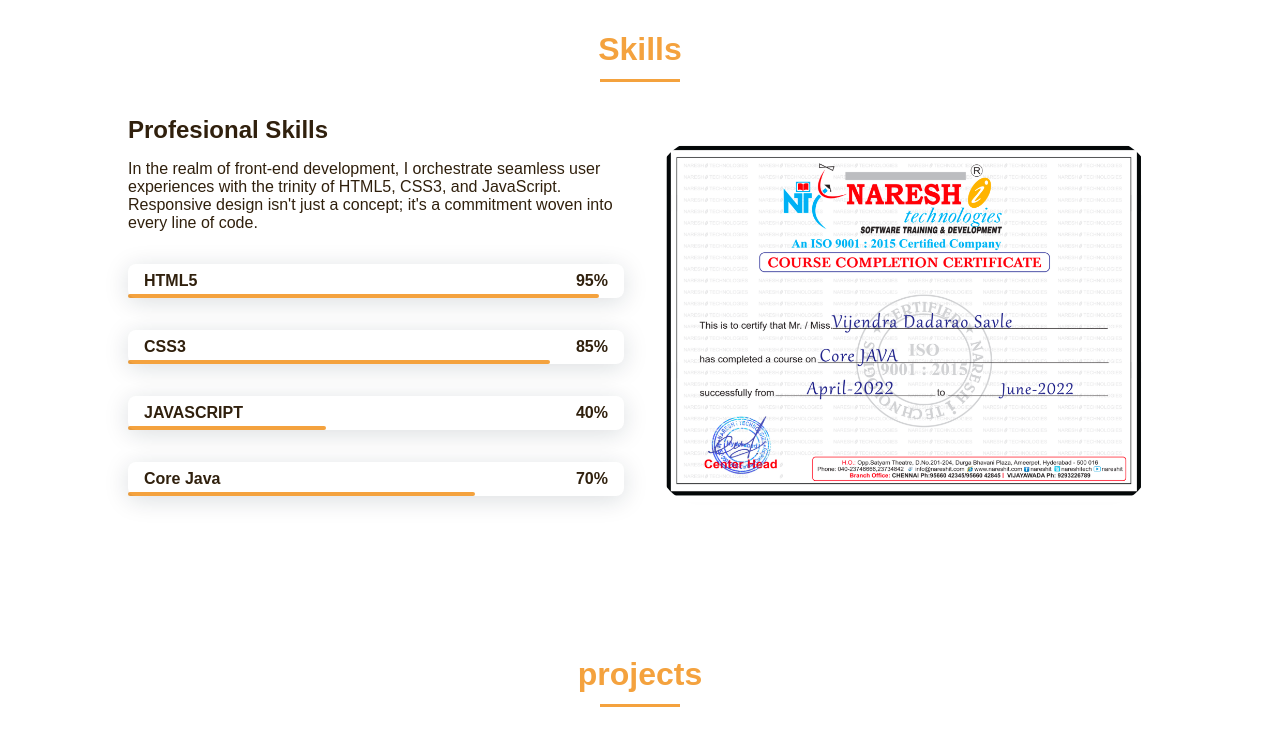
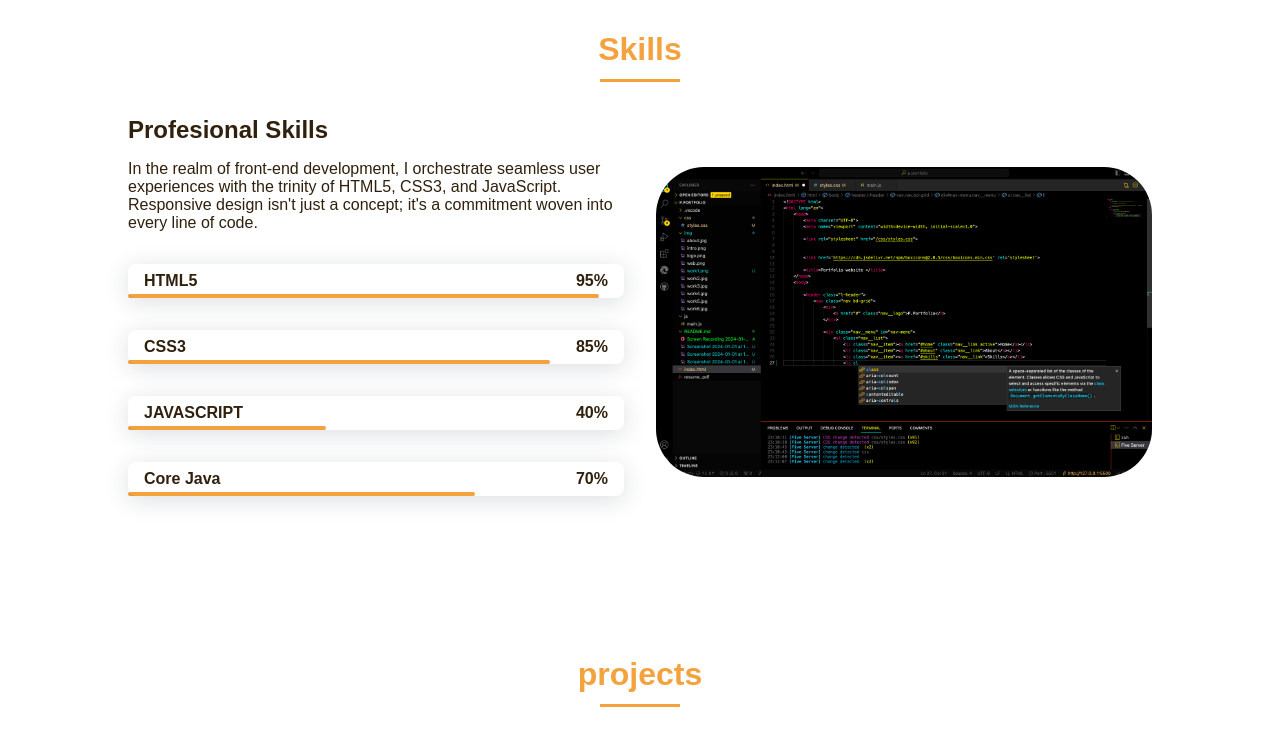
Before and after one commit to civilInS/codsoft_2, a plain HTML site: page index.html in a window 1280 px wide. Shown: the part 1460-2211 px from the top of the page. Drawn offline with nearby package versions, Linux system fonts and the light colour scheme.

Commit message:
changes5

```diff
--- a/index.html
+++ b/index.html
@@ -125,7 +125,7 @@
                     </div>
 
                     <div>
-                        <img src="img/skill.png" alt="" class="skills__img">
+                        <img src="img/work3.png" alt="" class="skills__img">
                     </div>
                 </div>
             </section>
```
Also changed, not shown: img/skill.png (deleted).
